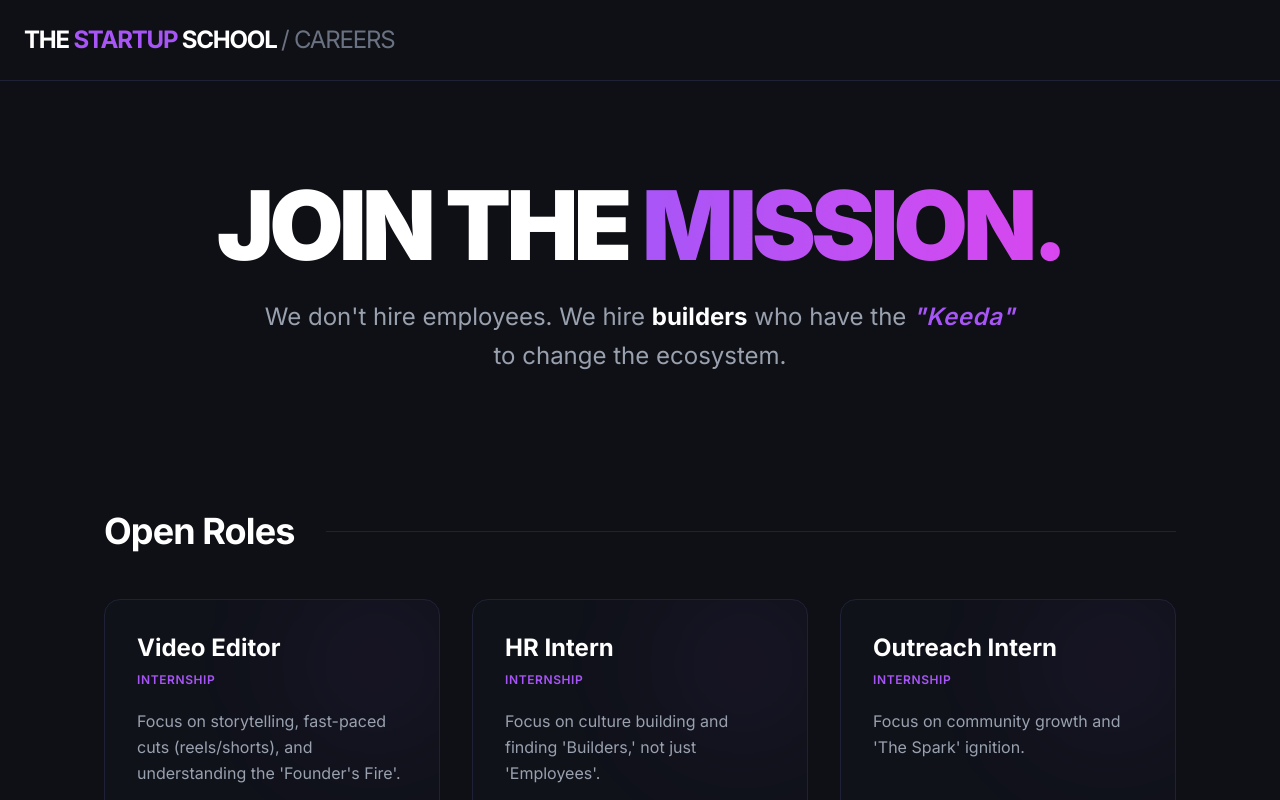
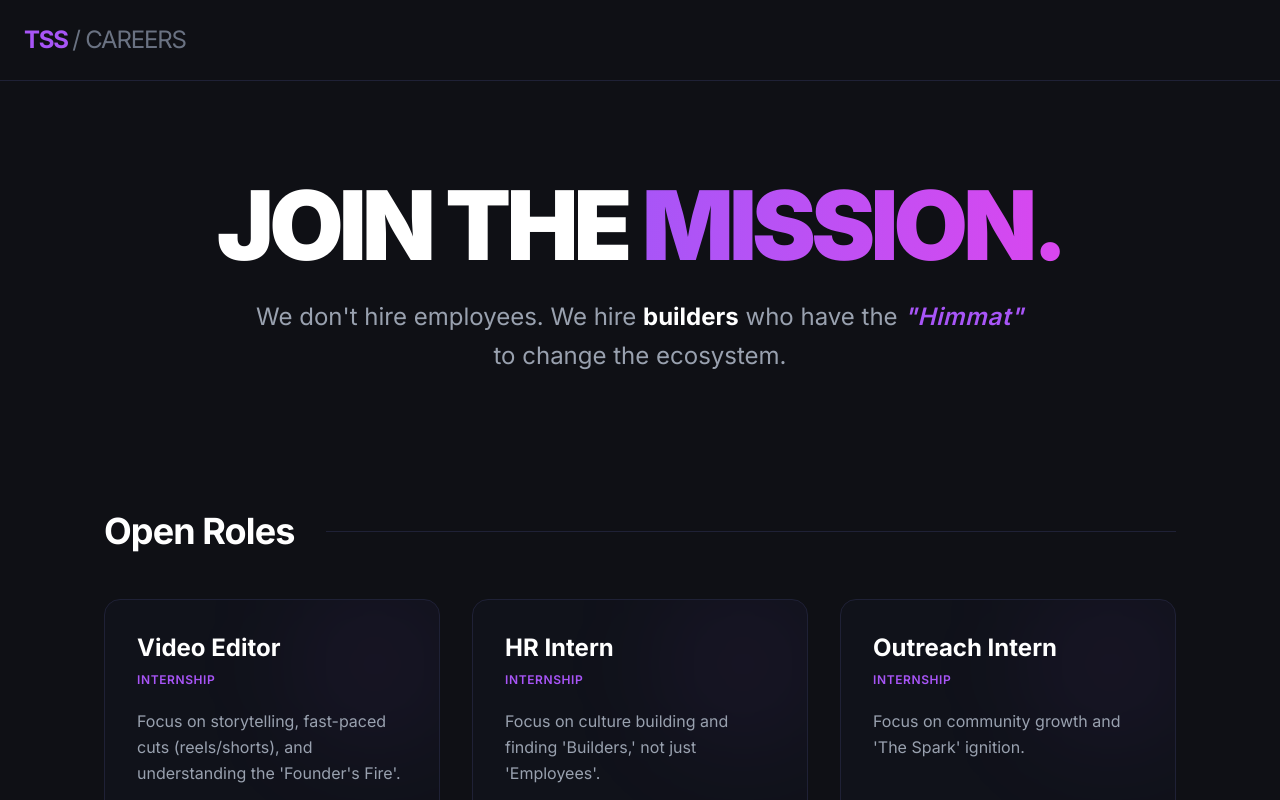
Before and after one commit to ishaan-jha021/hiringform, a Next.js app: page / in a window 1280 px wide. Shown: the top 800 px of the page. Built offline with nearby package versions, Linux system fonts and the light colour scheme.

Commit message:
Update home page copy and header text

```diff
--- a/src/app/page.js
+++ b/src/app/page.js
@@ -6,7 +6,7 @@ export default function HiringPortal() {
       {/* Header */}
       <nav className="p-6 border-b border-[#1f2136] flex justify-between items-center max-w-7xl mx-auto w-full">
         <h1 className="text-xl md:text-2xl font-bold tracking-tighter cursor-pointer transition-colors">
-          THE <span className="text-[#a855f7]">STARTUP</span> SCHOOL <span className="text-gray-500 font-normal">/ CAREERS</span>
+          <span className="text-[#a855f7]">TSS</span> <span className="text-gray-500 font-normal">/ CAREERS</span>
         </h1>
       </nav>
 
@@ -16,7 +16,7 @@ export default function HiringPortal() {
           JOIN THE <span className="text-transparent bg-clip-text bg-gradient-to-r from-[#a855f7] to-[#d946ef]">MISSION.</span>
         </h2>
         <p className="text-gray-400 text-xl md:text-2xl max-w-3xl mx-auto leading-relaxed">
-          We don't hire employees. We hire <strong className="text-white">builders</strong> who have the <span className="italic text-[#a855f7] font-semibold tracking-wide">"Keeda"</span> to change the ecosystem.
+          We don't hire employees. We hire <strong className="text-white">builders</strong> who have the <span className="italic text-[#a855f7] font-semibold tracking-wide">"Himmat"</span> to change the ecosystem.
         </p>
       </section>
 
```
